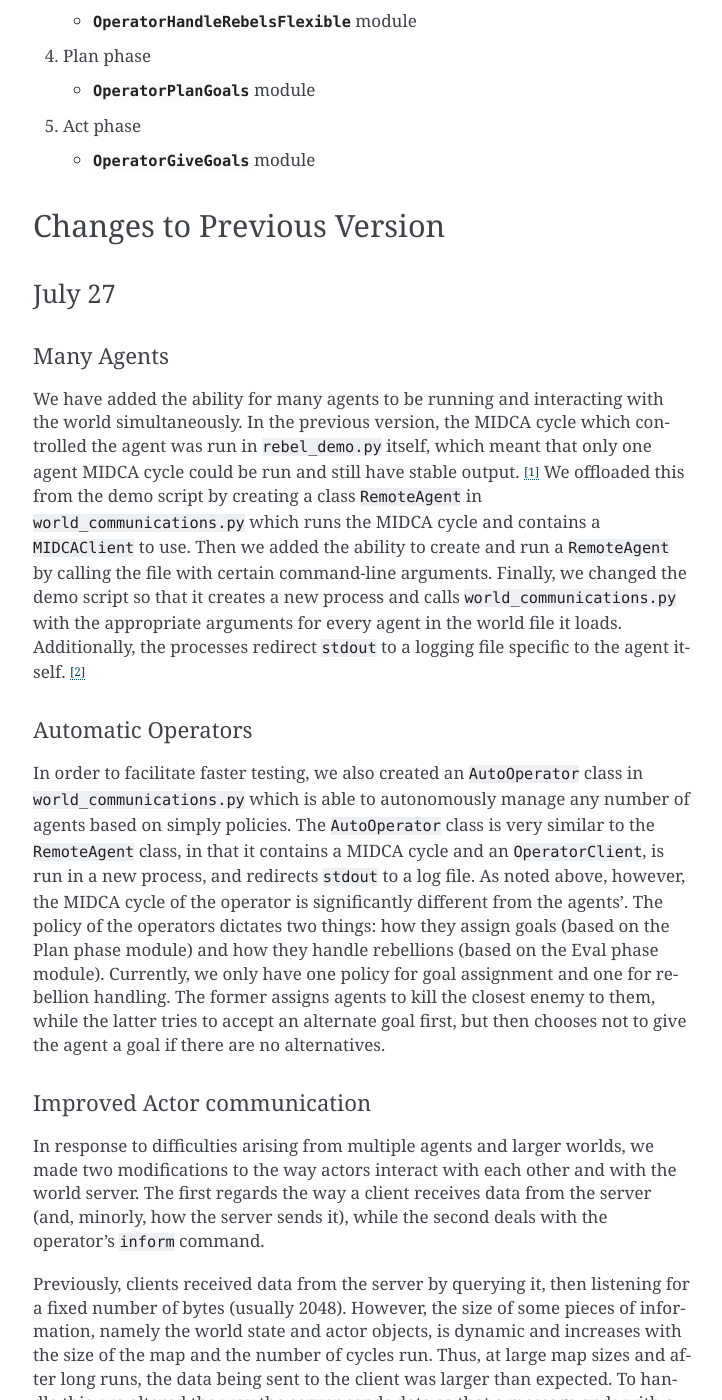
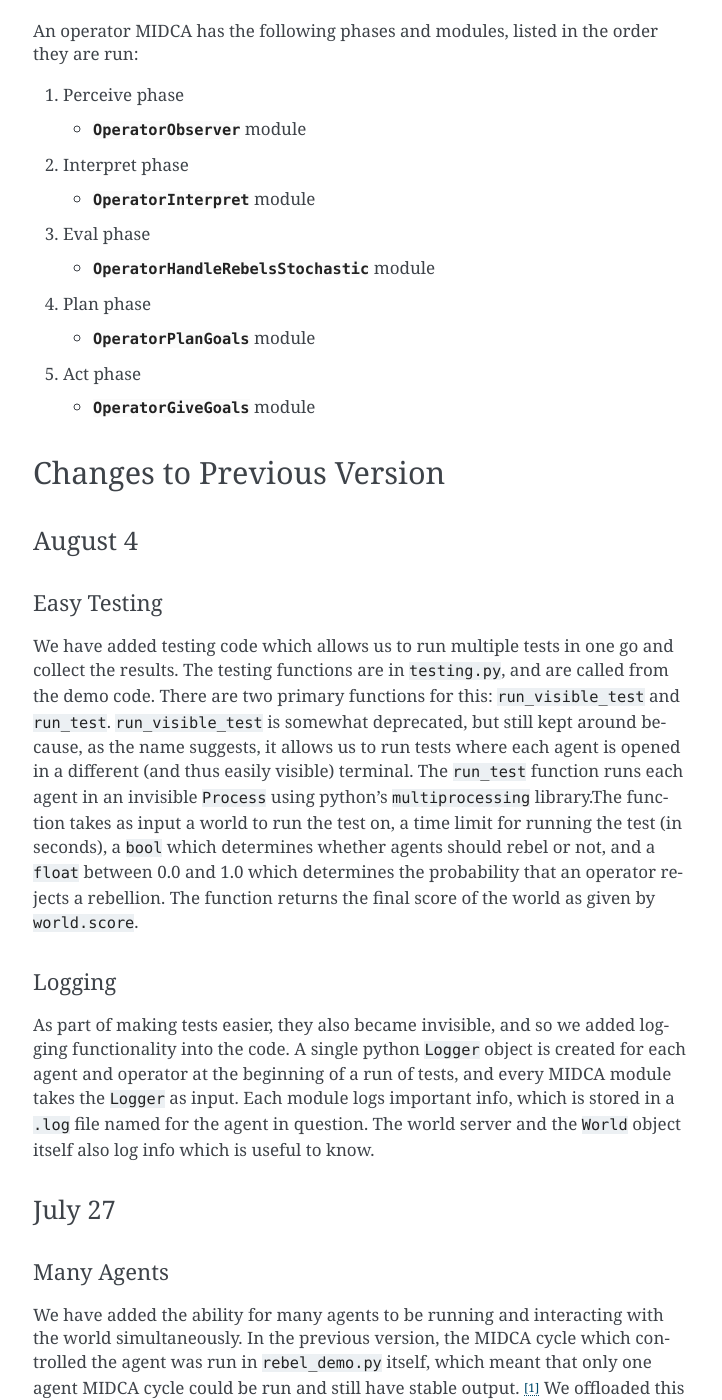
Before and after one commit to dtdannen/midca-rebel-agents-boggs, a Sphinx documentation site: the page built from source/progress_report.rst, in a window 1280 px wide and 1400 px high, scrolled down 3593 px. Shown: the whole window, without its empty margins (387-1109 px from the left). Built offline with Sphinx 7.4.7, drawn with Linux system fonts in a browser that asks for light colours; some of the changed text lies outside the part shown.

Commit message:
Updates documentation

```diff
--- a/rebel_demo.py
+++ b/rebel_demo.py
@@ -15,7 +15,7 @@ WORLD_FILE = './dng_files/largeMultiAgent.dng'
 world = world_utils.build_World_from_file(WORLD_FILE)
 
 TEST_NUM = 10
-REJECTION_PROB_STEP = 0.5
+REJECTION_PROB_STEP = 0.25
 
 WORLD_LOGGER = logging.getLogger("WorldEvents")
 handler = logging.FileHandler("logs/world_events.log")
@@ -38,7 +38,7 @@ while rejectionProb <= 1.0:
                                                        operators=1,
                                                        agents=5,
                                                        log=WORLD_LOGGER)
-        score = testing.run_test(world, moveLimit=100, rebel=True, rejectionProb=rejectionProb)
+        score = testing.run_test(world, limit=60, rebel=True, rejectionProb=rejectionProb)
         scores[rejectionProb].append(score)
         print(score, test, rejectionProb)
     rejectionProb += REJECTION_PROB_STEP
--- a/results.txt
+++ b/results.txt
@@ -1 +1 @@
-{"0.0": [[0.14285714285714285, 1.0], [0.8571428571428571, 1.0], [0.14285714285714285, 1.0], [0.7142857142857143, 1.0], [0.7142857142857143, 1.0], [0.42857142857142855, 1.0], [0.42857142857142855, 1.0], [0.2857142857142857, 1.0], [0.5714285714285714, 1.0], [0.5714285714285714, 0.9]], "0.5": [[0.7142857142857143, 1.0], [0.5714285714285714, 0.9], [0.2857142857142857, 1.0], [0.5714285714285714, 1.0], [0.8571428571428571, 0.8], [0.2857142857142857, 1.0], [0.5714285714285714, 0.9], [0.2857142857142857, 0.9], [0.7142857142857143, 1.0], [0.0, 1.0]], "1.0": [[1.0, 0.8], [0.8571428571428571, 0.5], [1.0, 0.7], [1.0, 0.6], [0.8571428571428571, 0.3], [1.0, 0.5], [0.7142857142857143, 0.4], [1.0, 0.8], [0.5714285714285714, 0.7], [0.5714285714285714, 0.7]]}
+{"0.0": [[0.3, 0.8333333333333334], [0.9, 0.9166666666666666], [0.7, 0.75], [0.6, 1.0], [0.8, 0.9166666666666666], [0.6, 0.9166666666666666], [0.5, 1.0], [0.8, 1.0], [0.6, 1.0], [0.0, 1.0]], "0.25": [[0.9, 0.9166666666666666], [0.8, 1.0], [0.8, 1.0], [0.4, 1.0], [0.7, 1.0], [0.4, 0.9166666666666666], [0.6, 0.75], [0.4, 0.9166666666666666], [0.6, 1.0], [0.0, 1.0]], "1.0": [[0.7, 0.25], [0.9, 0.5], [0.9, 0.5], [0.9, 0.5833333333333334], [0.5, 0.6666666666666666], [0.8, 0.4166666666666667], [1.0, 0.75], [1.0, 0.5833333333333334], [1.0, 0.25], [0.8, 0.5833333333333334]], "0.5": [[0.8, 0.75], [0.9, 0.6666666666666666], [0.9, 0.6666666666666666], [0.4, 1.0], [0.5, 1.0], [0.7, 0.8333333333333334], [0.6, 0.6666666666666666], [0.8, 0.6666666666666666], [0.9, 0.4166666666666667], [0.9, 0.75]], "0.75": [[0.4, 0.5], [0.8, 0.75], [0.9, 0.4166666666666667], [0.8, 0.75], [0.8, 0.6666666666666666], [0.9, 0.4166666666666667], [1.0, 0.5], [1.0, 0.25], [0.8, 0.9166666666666666], [1.0, 0.5]]}
--- a/source/modules/eval/operator_handle_rebels_flexible.rst
+++ b/source/modules/eval/operator_handle_rebels_flexible.rst
@@ -1,6 +1,6 @@
 Operator Handle Rebels Flexible Module
 **************************************
 
-.. autoclass:: modules.evaluate.OperatorHandleRebelsFlexible
+.. autoclass:: modules.evaluate.OperatorHandleRebelsStochastic
     :members:
     :undoc-members:
--- a/source/progress_report.rst
+++ b/source/progress_report.rst
@@ -4,6 +4,18 @@ Progress Report
 
 Milestones
 ==========
+
+August 4
+--------
+
+We have just completed adding code which allows us to run multiple,
+configurable tests sequentially with minimal effort. The testing code
+allows us to specify a variety of options, including the size of the
+board, the number of enemies, civilians, or agents, and the length of
+time each test should run for. The testing code records the resulting
+score of each test (currently the proportion of enemies killed and the
+proportion of civilians alive), and stores the results of all tests in a
+file.
 
 July 27
 -------
@@ -172,7 +184,7 @@ order they are run:
 
 #. Eval phase
 
-   -  :py:class:`~modules.evaluate.OperatorHandleRebelsFlexible` module
+   -  :py:class:`~modules.evaluate.OperatorHandleRebelsStochastic` module
 
 #. Plan phase
 
@@ -184,6 +196,38 @@ order they are run:
 
 Changes to Previous Version
 ===========================
+
+August 4
+--------
+
+Easy Testing
+~~~~~~~~~~~~
+
+We have added testing code which allows us to run multiple tests in one
+go and collect the results. The testing functions are in ``testing.py``,
+and are called from the demo code. There are two primary functions for
+this: ``run_visible_test`` and ``run_test``. ``run_visible_test`` is
+somewhat deprecated, but still kept around because, as the name
+suggests, it allows us to run tests where each agent is opened in a
+different (and thus easily visible) terminal. The ``run_test`` function
+runs each agent in an invisible ``Process`` using python's
+``multiprocessing`` library.The function takes as input a world to run
+the test on, a time limit for running the test (in seconds), a ``bool``
+which determines whether agents should rebel or not, and a ``float``
+between 0.0 and 1.0 which determines the probability that an operator
+rejects a rebellion. The function returns the final score of the world
+as given by ``world.score``.
+
+Logging
+~~~~~~~
+
+As part of making tests easier, they also became invisible, and so we
+added logging functionality into the code. A single python ``Logger``
+object is created for each agent and operator at the beginning of a run
+of tests, and every MIDCA module takes the ``Logger`` as input. Each
+module logs important info, which is stored in a ``.log`` file named for
+the agent in question. The world server and the ``World`` object itself
+also log info which is useful to know.
 
 July 27
 -------
```
Also changed, not shown: other parts of source/progress_report.rst (+1 -1 lines), testing.py (+4 -4 lines), world_communications.py (+12 -9 lines), 13 other files.
